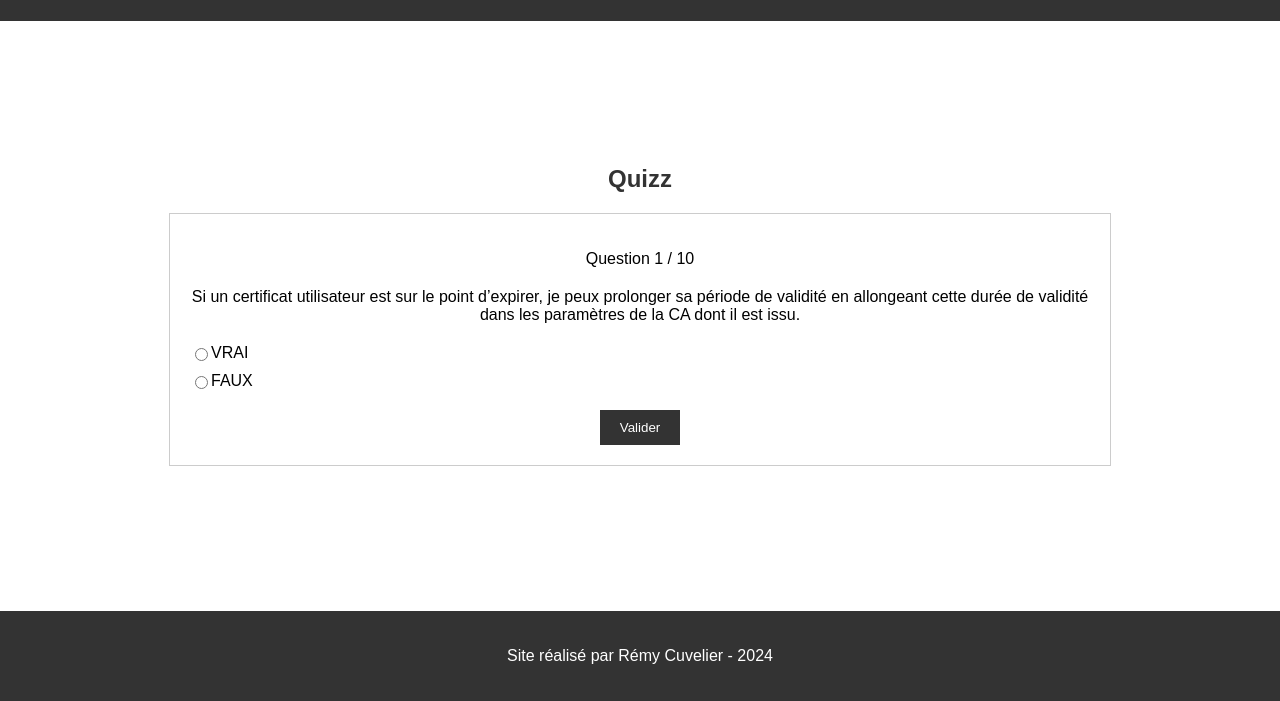
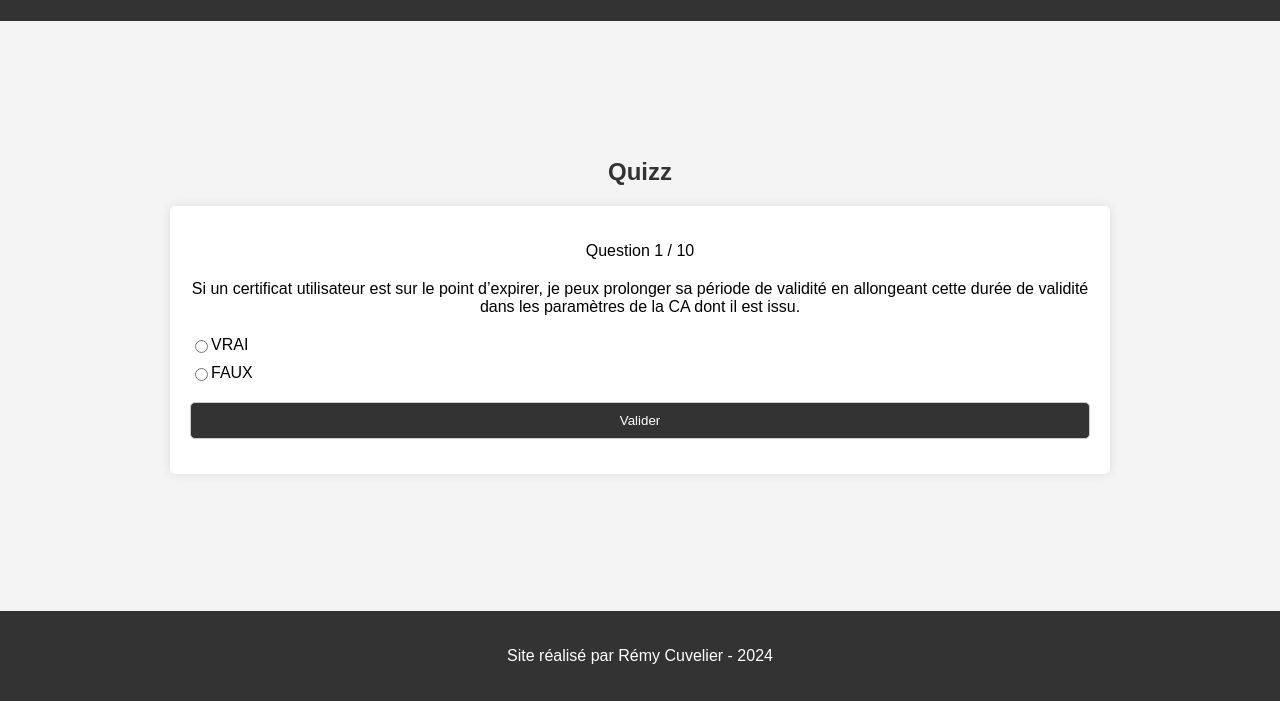
Before and after one commit to Rem7474/CSNE, a plain HTML site: page index.html in a window 1280 px wide. Both pictures are taken after a click on the button "Commencer le quizz". Shown: the part 99-800 px from the top of the page. Drawn offline with Linux system fonts and the light colour scheme.

Commit message:
update style

```diff
--- a/style.css
+++ b/style.css
@@ -6,6 +6,7 @@ body {
     display: flex;
     min-height: 100vh;
     flex-direction: column;
+    background-color: #f4f4f4;
 }
 
 header, footer {
@@ -33,10 +34,12 @@ h2 {
 }
 
 /* Styles pour le quizz */
-#quizz {
-    border: 1px solid #ccc;
+#quizz, #corrections {
     padding: 20px;
     max-width: 900px;
+    background-color: #fff;
+    border-radius: 5px;
+    box-shadow: 0 0 10px rgba(0, 0, 0, 0.1);
 }
 
 #question p {
@@ -72,8 +75,6 @@ img {
 
 /* Styles pour la section des corrections */
 #corrections {
-    border: 1px solid #ccc;
-    padding: 20px;
     margin-top: 20px;
 }
 
@@ -108,3 +109,11 @@ form {
     display: flex;
     flex-direction: column;
 }
+button, form input[type="number"] {
+    width: 100%;
+    padding: 10px;
+    margin-bottom: 15px;
+    border: 1px solid #ccc;
+    border-radius: 5px;
+    box-sizing: border-box;
+}
```
